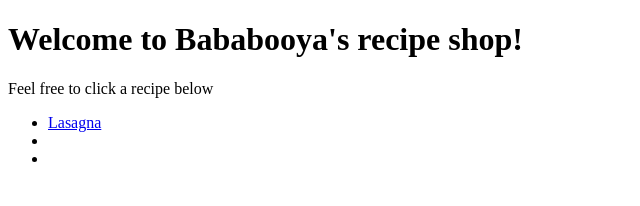
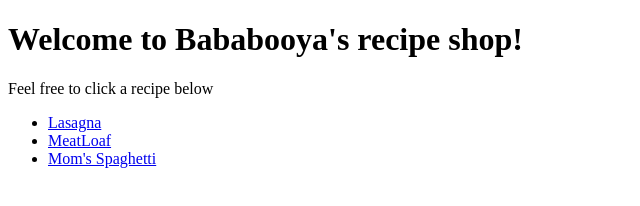
Before and after one commit to Bababooya/odin-recipes, a plain HTML site: page index.html in a window 1280 px wide. Shown: the whole page, without its empty margins (0-640 px from the left). Drawn offline with Linux system fonts and the light colour scheme.

Commit message:
fix format error

```diff
--- a/index.html
+++ b/index.html
@@ -11,8 +11,8 @@
  <p>Feel free to click a recipe below</p>
  <ul>
     <li><a href="recipes/lasagna.html">Lasagna</a></li>
-    <li><a href=""></a></li>
-    <li><a href=""></a></li>
+    <li><a href="recipes/meatloaf.html">MeatLoaf</a></li>
+    <li><a href="recipes/momspaghetti.html">Mom's Spaghetti</a></li>
  </ul>
 </body>
 </html>
```
Also changed, not shown: recipes/lasagna.html (+1 -1 lines).
